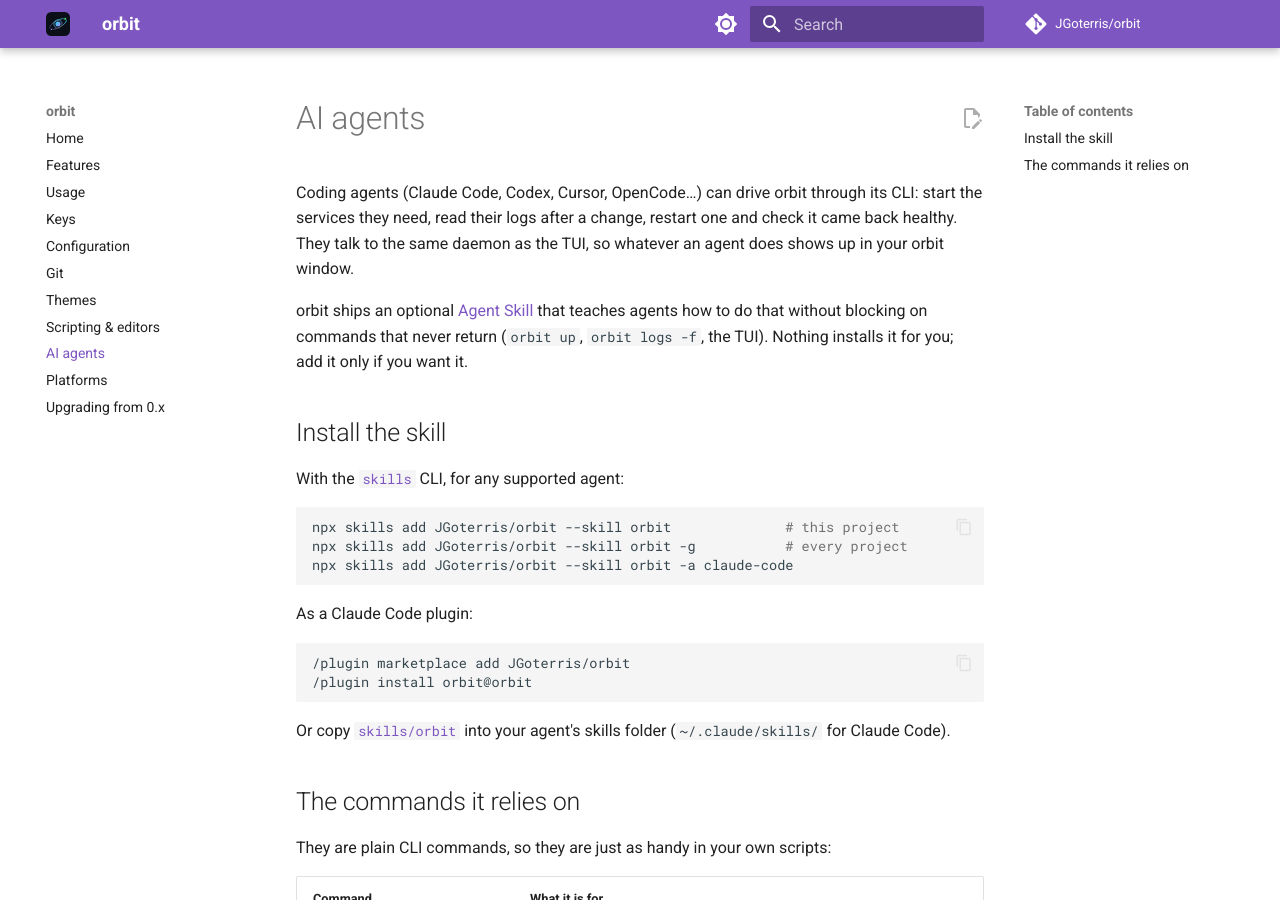
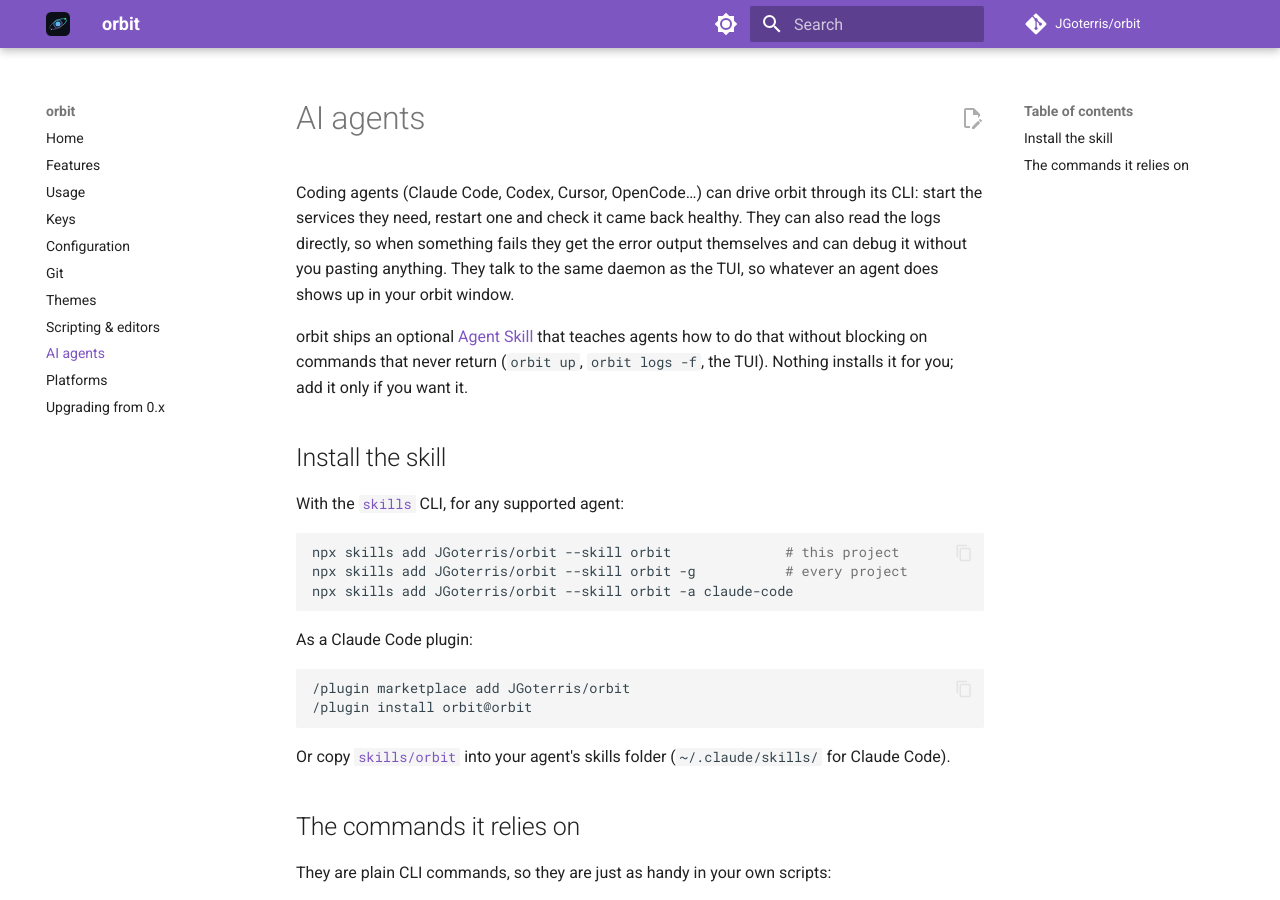
Before and after one commit to JGoterris/orbit, an MkDocs documentation site: the page built from docs/agents.md, in a window 1280 px wide and 900 px high. Built offline with MkDocs 1.6.1 and Material for MkDocs 9.7.7, drawn with Linux system fonts in a browser that asks for light colours; comment, search, counter and statistics services are not loaded.

Commit message:
docs: mention agents can read logs directly to debug

```diff
--- a/docs/agents.md
+++ b/docs/agents.md
@@ -1,7 +1,8 @@
 # AI agents
 
 Coding agents (Claude Code, Codex, Cursor, OpenCode…) can drive orbit through its CLI: start the services they need,
-read their logs after a change, restart one and check it came back healthy. They talk to the same daemon as the
+restart one and check it came back healthy. They can also read the logs directly, so when something fails they get
+the error output themselves and can debug it without you pasting anything. They talk to the same daemon as the
 TUI, so whatever an agent does shows up in your orbit window.
 
 orbit ships an optional [Agent Skill](https://github.com/JGoterris/orbit/tree/main/skills/orbit) that teaches
```
Also changed, not shown: README.md (+3 -2 lines).
